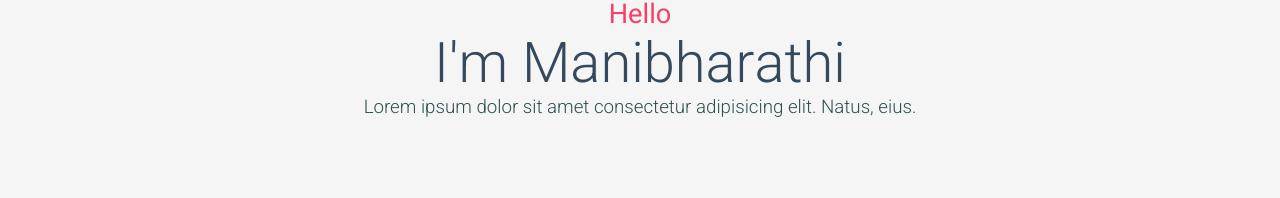
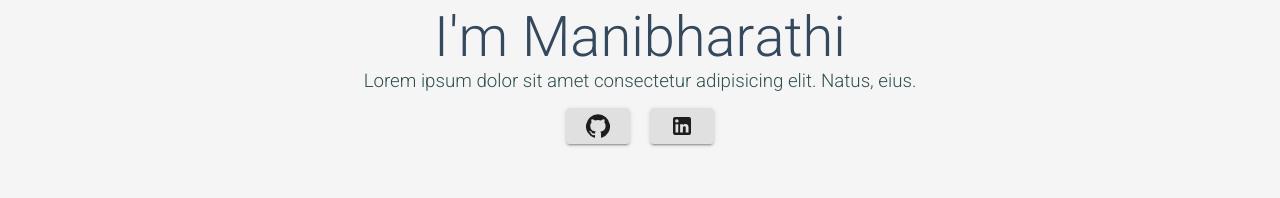
Before and after one commit to mani-barathi/portfolio-v1, a React (Create React App) app: page / in a window 1280 px wide. Shown: the part 476-674 px from the top of the page. Built offline with nearby package versions, Linux system fonts and the light colour scheme.

Commit message:
added links in HomePage

```diff
--- a/src/components/HomePage.js
+++ b/src/components/HomePage.js
@@ -1,7 +1,16 @@
 import React, { useEffect, useState, useRef } from 'react'
 import "../css/HomePage.css"
+import { Tooltip, Button } from "@material-ui/core"
+import { makeStyles } from '@material-ui/core/styles'
+import GitHubIcon from '@material-ui/icons/GitHub'
+import LinkedInIcon from '@material-ui/icons/LinkedIn'
+
+const useStyles = makeStyles(theme => ({
+    customTooltip: { fontSize: '0.7rem' }
+}))
 
 function Home() {
+    const classes = useStyles()
     const [showText, setShowText] = useState(false)
     const nameRef = useRef()
 
@@ -48,6 +57,21 @@ function Home() {
                 Lorem ipsum dolor sit amet consectetur adipisicing elit. Natus, eius.
             </h3>
 
+            <div style={{ marginTop: "1rem" }}>
+                <Tooltip classes={{ tooltip: classes.customTooltip }} title="GitHub Profile" arrow>
+                    <Button target="_blank" href="https://github.com/mani-barathi" variant="contained">
+                        <GitHubIcon />
+                    </Button>
+                </Tooltip>
+
+                        &nbsp; &nbsp; &nbsp;
+
+                <Tooltip classes={{ tooltip: classes.customTooltip }} title="LinkedIn Profile" arrow>
+                    <Button target="_blank" href="https://www.linkedin.com/in/mani-bharathi-284176194/" variant="contained">
+                        <LinkedInIcon />
+                    </Button>
+                </Tooltip>
+            </div>
 
             <h4 className="love-text">Made with 💙</h4>
         </div>
--- a/src/css/ContactPage.css
+++ b/src/css/ContactPage.css
@@ -17,7 +17,7 @@
 .contact__form{
     border-top: 1px solid lightgray;
     margin: 0.5rem 0;
-    padding: 1rem 0;
+    padding: 1rem 0.5rem;
     width: 100%;
     max-width: 500px;
 }
```
Also changed, not shown: 1 other file (tests, documents, lock files or other folders).
